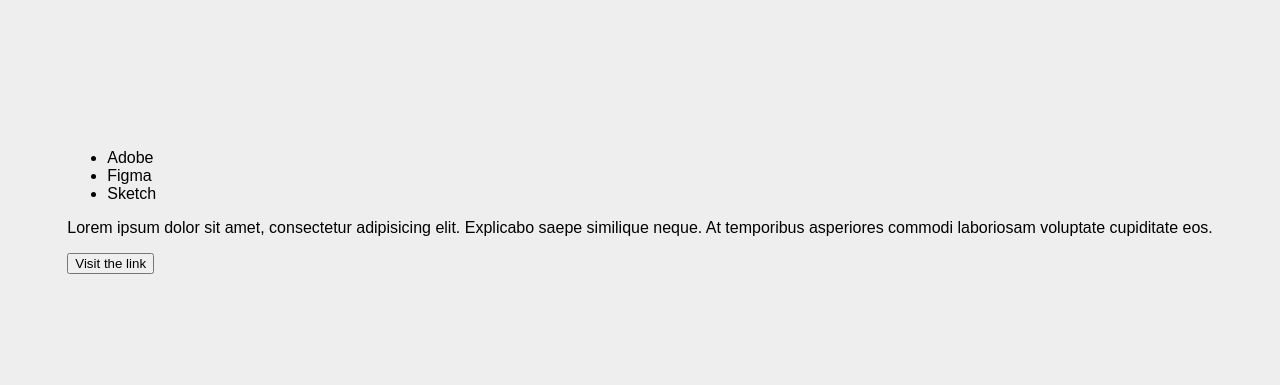
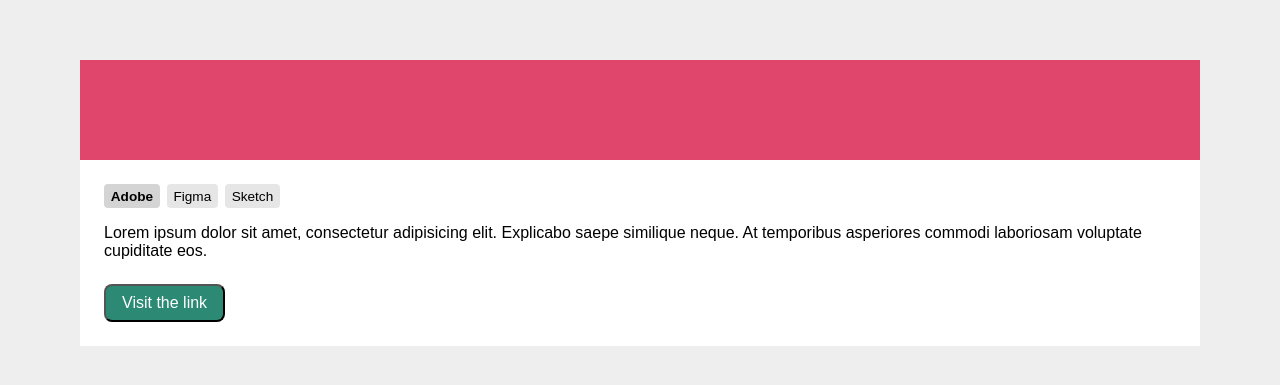
Before and after one commit to arenas-franklin/css-bem, a plain HTML site: page exemplo-bem-css/index.html in a window 1280 px wide. Shown: the part 197-582 px from the top of the page. Drawn offline with Linux system fonts and the light colour scheme.

Commit message:
estilizado o card

```diff
--- a/exemplo-bem-css/css/main.css
+++ b/exemplo-bem-css/css/main.css
@@ -12,3 +12,52 @@ body{
     place-content:center;
     font-family:sans-serif;
 }
+
+.card{
+    padding:0 5em;
+}
+
+.card__header{
+    height:100px;
+    width:100%;
+    background:#e0466b;
+}
+
+.card__content{
+    padding:1.5em;
+    background:white;
+}
+
+.card__list{
+    list-style-type: none;
+    display:flex;
+    margin:0;
+    padding: 0;
+}
+
+.card__item{
+    padding:0.3em 0.5em;
+    margin-right: 0.5em;
+    background:#e6e6e6;
+    border-radius:0.3em;
+    font-size:0.85em;
+}
+
+.card__item--active{
+    background:#d4d4d4;
+    font-weight: bold;
+}
+
+.card__button{
+    background: #2c8973;
+    color:#fff;
+    font-size:1em;
+    padding:0.5em 1em;
+    border-radius:0.5em;
+    margin-top:0.5em;
+    cursor: pointer;
+}
+
+.card__button:hover{
+    background:#267764;
+}
--- a/exemplo-bem-css/index.html
+++ b/exemplo-bem-css/index.html
@@ -12,7 +12,7 @@
         </div>
         <div class="card__content">
             <ul class="card__list">
-                <li class="card__item card__item--modifier">Adobe</li>
+                <li class="card__item card__item--active">Adobe</li>
                 <li class="card__item">Figma</li>
                 <li class="card__item">Sketch</li>
             </ul>
```
